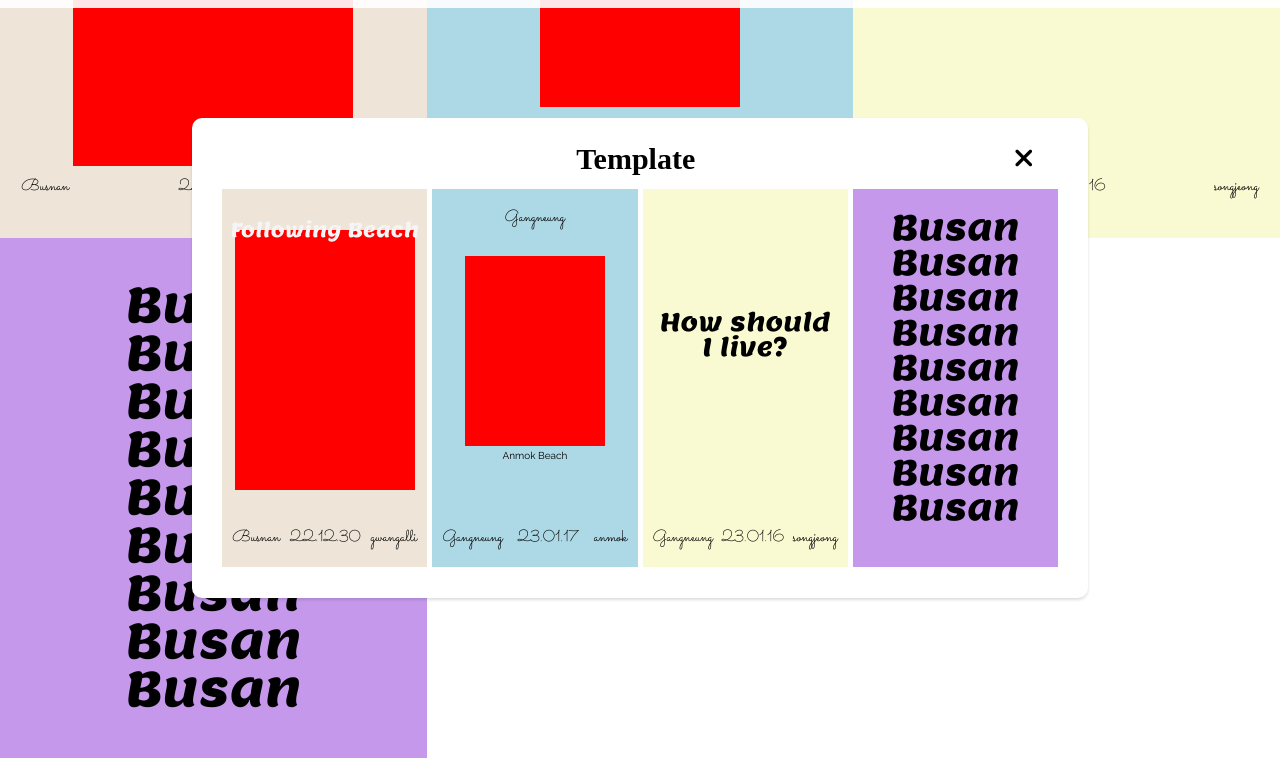
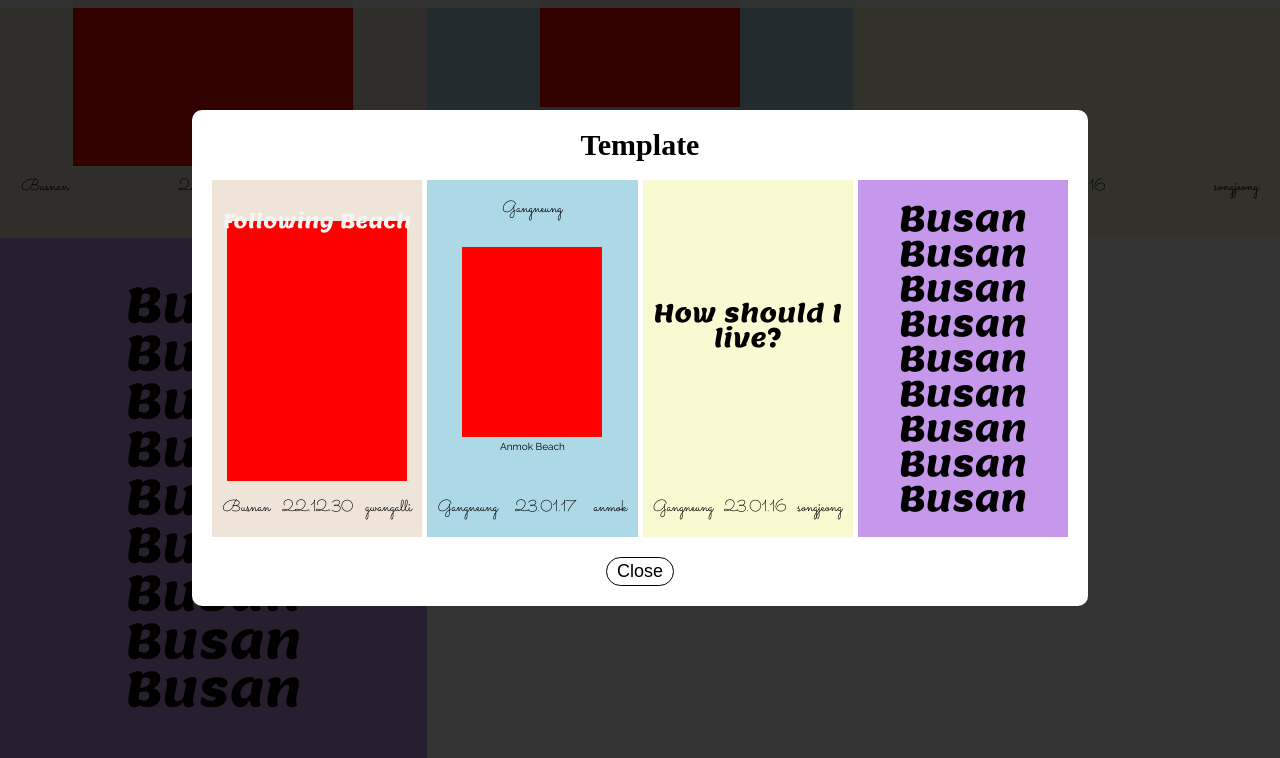
Before and after one commit to GOOHyunSeo/travel-log-2023, a website: page place.html in a window 1280 px wide. Both pictures are taken after a click on the button 639 px from the left and 1354 px from the top of the page. Shown: the part 856-1614 px from the top of the page. Drawn offline with Linux system fonts and the light colour scheme.

Commit message:
Use <dialog> to make modal

```diff
--- a/place.html
+++ b/place.html
@@ -140,16 +140,9 @@
       </div>
     </div>
 
-    <div class="modal hidden">
-      <div class="modal_body">
+    <dialog>
       <div class="modal__header">
-          <div class="modal__header__column"></div>
-          <div class="modal__header__column">
-            <span>Template</span>
-          </div>
-          <div class="modal__header__column modal_close-btn">
-            <button><i class="fas fa-times fa-2x"></i></button>
-          </div>
+        <h2>Template</h2>
       </div>
       <div class="modal__main">
         <contant>
@@ -208,8 +201,11 @@
           </div>
         </contant>
       </div>
-      </div>
-    </div>
+      <form method="dialog">
+        <button>Close</button>
+      </form>
+    </dialog>
+
     <script src="src/js/modal.js"></script>
     <script
       src="https://kit.fontawesome.com/6478f529f2.js"
--- a/src/js/modal.js
+++ b/src/js/modal.js
@@ -2,24 +2,8 @@ const body = document.querySelector("body");
 const modal = document.querySelector(".modal");
 const btnOpenPopup = document.querySelector(".btn-open-popup");
 const modalCloseBtn = document.querySelector(".modal_close-btn");
+const dialog = document.querySelector("dialog");
 
-const HIDDEN_CLASSNAME = "hidden";
-
-function onClick() {
-  console.log("it is clicked!!!");
-}
-function openModal() {
-  modal.classList.remove(HIDDEN_CLASSNAME);
-  if (!modal.classList.contains(HIDDEN_CLASSNAME)) {
-    body.style.overflow = "hidden";
-  }
-}
-function closeModal() {
-  modal.classList.add(HIDDEN_CLASSNAME);
-  if (modal.classList.contains(HIDDEN_CLASSNAME)) {
-    body.style.overflow = "auto";
-  }
-}
-
-btnOpenPopup.addEventListener("click", openModal);
-modalCloseBtn.addEventListener("click", closeModal);
+btnOpenPopup.addEventListener("click", () => {
+  dialog.showModal();
+});
--- a/src/scss/screens/place.scss
+++ b/src/scss/screens/place.scss
@@ -243,76 +243,49 @@ contant {
   }
 }
 
-.hidden {
-  display: none;
-}
-.modal {
-  //   display: none;
-}
-.modal_body {
-  display: flex;
-  flex-direction: column;
-  position: fixed;
-  top: 50%;
-  left: 50%;
-
+dialog {
   width: 70%;
-  height: 60%;
-
-  padding: 30px;
-
   text-align: center;
-
-  background-color: rgb(255, 255, 255);
+  border: 0;
   border-radius: 10px;
-  box-shadow: 0 2px 3px 0 rgba(34, 36, 38, 0.15);
-
-  transform: translateX(-50%) translateY(-50%);
-
-  button {
-    @extend %btn;
+  padding: 20px;
+  &::backdrop {
+    background-color: rgba(0, 0, 0, 0.8);
+  }
+  form {
+    width: 100%;
+    height: 5%;
+    button {
+      font-size: 18px;
+      border: 0.8px solid black;
+      border-radius: 20px;
+      background: inherit;
+      padding: 3px 10px;
+      &:hover {
+        cursor: pointer;
+      }
+    }
   }
 }
 
 .modal__header {
+  width: 100%;
   height: 5%;
   display: flex;
   margin-bottom: 20px;
-  .modal__header__column {
-    width: 33%;
-    &:first-child {
-      align-items: center;
-      a {
-        margin-left: 30px;
-      }
-    }
-    &:nth-child(2) {
-      font-size: 30px;
-      font-weight: 700;
-      display: flex;
-      justify-content: center;
-      align-items: center;
-    }
-    &:last-child {
-      display: flex;
-      justify-content: flex-end;
-      align-items: center;
-      button {
-        margin-right: 10px;
-        &:hover {
-          cursor: pointer;
-        }
-      }
-    }
+  justify-content: center;
+  h2 {
+    font-size: 30px;
+    font-weight: 700;
   }
 }
 .modal__main {
+  width: 100%;
   height: 90%;
+  margin-bottom: 20px;
   display: grid;
   gap: 5px;
   grid-template-columns: repeat(auto-fit, minmax(100px, 1fr));
   // grid-template-rows: repeat(minmax(80%, 100%));
-  grid-auto-rows: repeat(minmax(50%, 100%));
-  .modal__contant {
-  }
+  grid-auto-rows: 100%;
 }
```
Also changed, not shown: dest/css/styles.css. Lines whose indentation alone changed are shown as unchanged.
